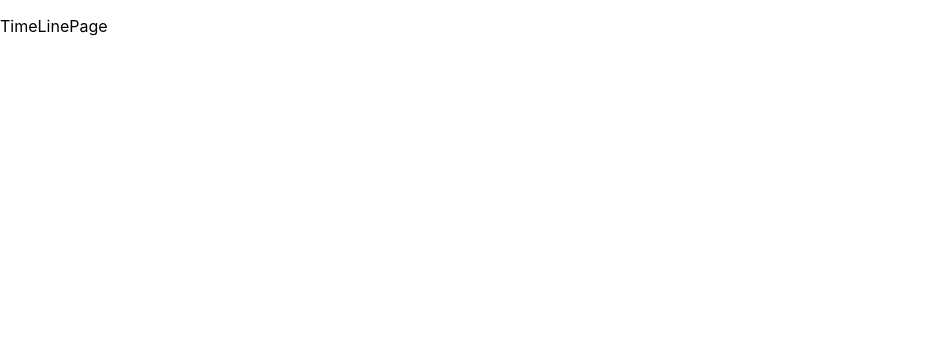
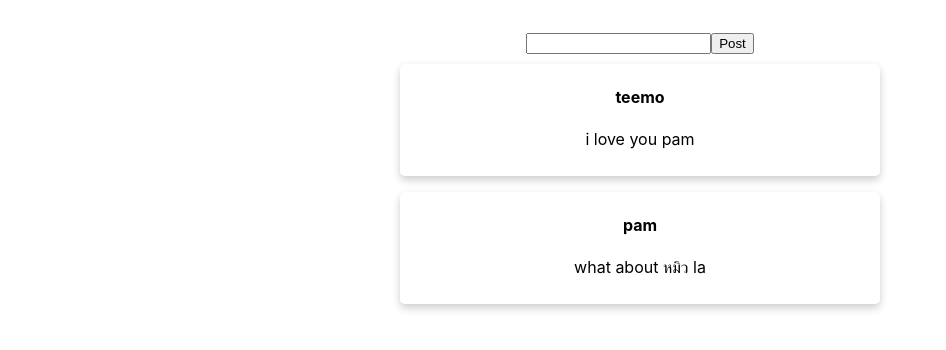
Before and after one commit to jaymsr/security-webboard, a React (Create React App) app: page / in a window 1280 px wide. Both pictures are taken after a click on the button "Enter". Shown: the top 350 px of the page, without its empty margins (0-946 px from the left). Built offline with nearby package versions, Linux system fonts and the light colour scheme.

Commit message:
implement post

```diff
--- a/package.json
+++ b/package.json
@@ -3,6 +3,7 @@
   "version": "0.1.0",
   "private": true,
   "dependencies": {
+    "@material-ui/core": "^4.11.0",
     "@testing-library/jest-dom": "^5.11.4",
     "@testing-library/react": "^11.1.0",
     "@testing-library/user-event": "^12.1.10",
--- a/src/App.js
+++ b/src/App.js
@@ -1,6 +1,7 @@
 import React, { Component } from 'react'
 import './App.css'
 import Login from './components/Login'
+import FacebookLike from './components/FacebookLike'
 
 class App extends Component {
   constructor(props) {
@@ -11,8 +12,6 @@
 
     this.updateCurrentPage = this.updateCurrentPage.bind(this);
   }
-
-
 
   updateCurrentPage(status) {
     this.setState({
@@ -26,7 +25,7 @@
       <div>
         {this.state.page === "TimeLine" ? (
           <div>
-            <p>TimeLinePage</p>
+            <FacebookLike />
           </div>
         ) : this.state.page === "Login" ? (
           <div>
--- /dev/null
+++ b/src/components/FacebookLike.js
@@ -0,0 +1,46 @@
+import React, { Component } from 'react';
+import Post from './Post'
+import '../css/FacebookLike.css';
+
+class FacebookLike extends Component {
+
+    constructor(props) {
+        super(props);
+        this.state = { value: '' };
+
+        this.handleChange = this.handleChange.bind(this);
+        this.handleSubmit = this.handleSubmit.bind(this);
+    }
+
+    handleChange(event) {
+        this.setState({ value: event.target.value });
+    }
+
+    handleSubmit(event) {
+        alert('Posted');
+        event.preventDefault();
+    }
+
+    render() {
+        const MockPosts = [{ user: 'teemo', detail: 'i love you pam' }, { user: 'pam', detail: 'what about หมิว la' }]
+        return (
+            <div className="Facebook-Page">
+                <form onSubmit={this.handleSubmit}>
+                    <label>
+                        <input type="text" value={this.state.value} onChange={this.handleChange} />
+                    </label>
+                    <input type="submit" value="Post" />
+                </form>
+
+                <div className='Post'>
+                    {MockPosts.map(function (d, idx) {
+                        return (<Post user={d.user} detail={d.detail} />)
+                    })}
+                </div>
+            </div>
+        );
+    }
+}
+
+
+export default FacebookLike;
--- /dev/null
+++ b/src/components/Post.js
@@ -0,0 +1,24 @@
+import React, { Component } from 'react';
+import '../css/Post.css';
+
+class Post extends Component {
+    constructor(props) {
+        super(props);
+        this.user = props.user;
+        this.detail = props.detail;
+    }
+
+    render() {
+
+        return (
+            <div className='card'>
+                <div className='container'>
+                    <h4><b>{this.user}</b></h4>
+                    <p>{this.detail}</p>
+                </div>
+            </div>
+        );
+    }
+}
+
+export default Post;
--- /dev/null
+++ b/src/css/FacebookLike.css
@@ -0,0 +1,13 @@
+.Facebook-Page {
+    margin-top: 2rem;
+    text-align: center;
+    height: 100vh;
+}
+
+.Post {
+    margin-top: 2rem;
+    position: absolute;
+    left: 50%;
+    top: 20%;
+    transform: translate(-50%, -50%);
+}
--- /dev/null
+++ b/src/css/Post.css
@@ -0,0 +1,16 @@
+.card {
+    width: 30rem;
+    height: 7rem;
+    margin-bottom: 1rem;
+    box-shadow: 0 4px 8px 0 rgba(0, 0, 0, 0.2);
+    transition: 0.3s;
+    border-radius: 5px;
+}
+
+.card:hover {
+    box-shadow: 0 8px 16px 0 rgba(0, 0, 0, 0.2);
+}
+
+.container {
+    padding: 2px 16px;
+}
```
Also changed, not shown: 1 other file (tests, documents, lock files or other folders).
